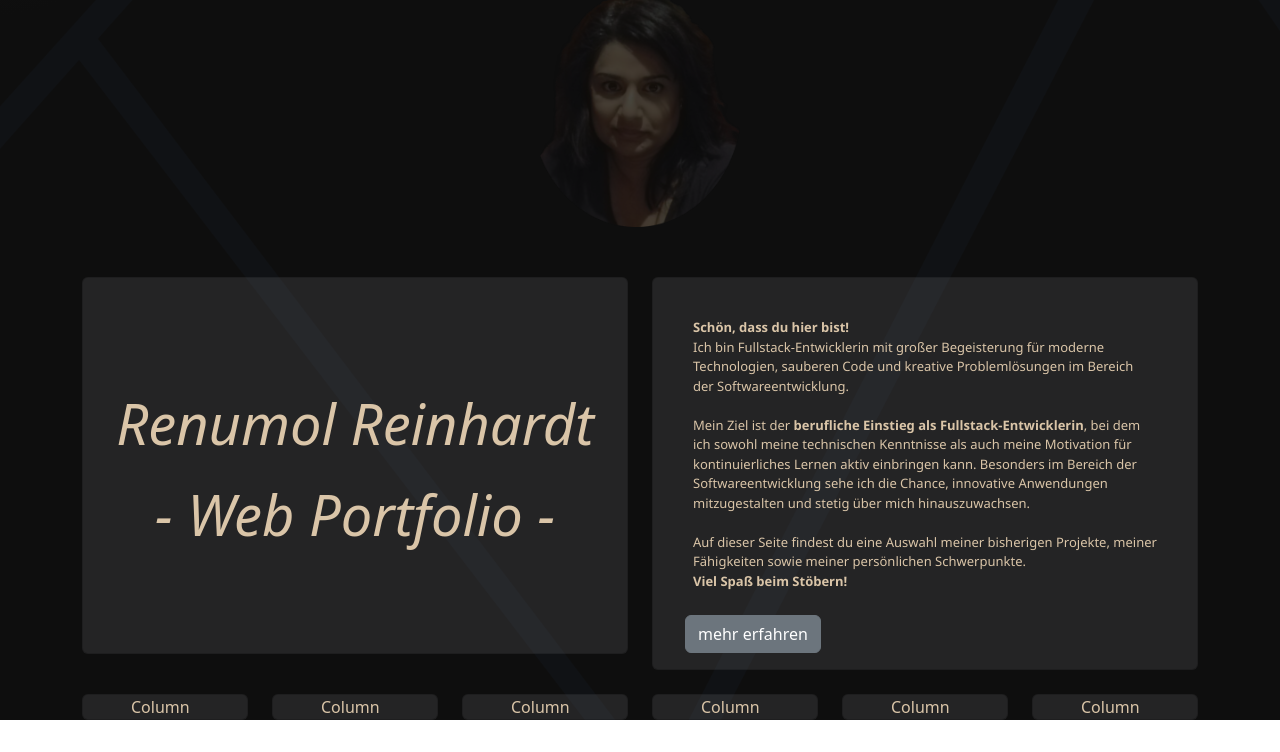
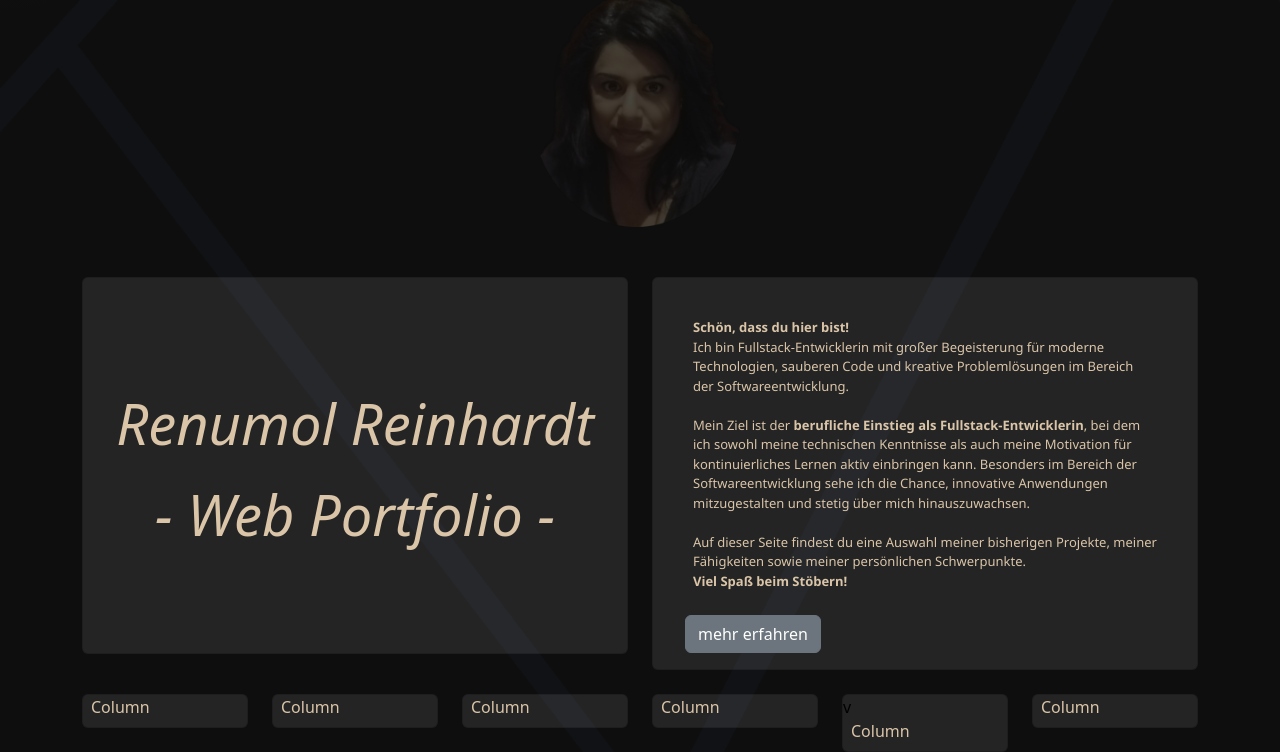
Before and after one commit to RenoR-711/Portfolio-Website, a plain HTML site: page index.html in a window 1280 px wide. Shown: the part 135-887 px from the top of the page. Before the commit the page ends 855 px from the top, so only its background shows below. Drawn offline with nearby package versions, Linux system fonts and the light colour scheme.

Commit message:
Update index.html

```diff
--- a/index.html
+++ b/index.html
@@ -198,42 +198,42 @@
   <div class="row">
     <div class="col-sm-2 ">
       <div class="card rounded text-body-emphasis bg-body-secondary bg-opacity-10">
-        <div class="ms-5 text-gold">
+        <div class="ms-2 mb-sm-2 text-gold">
           Column
         </div>
       </div>
     </div>
     <div class="col-sm-2">
       <div class="card rounded text-body-emphasis bg-body-secondary bg-opacity-10">
-        <div class="ms-5 text-gold">
+        <div class="ms-2 mb-sm-2 text-gold">
           Column
         </div>
       </div>
     </div>
     <div class="col-sm-2">
       <div class="card rounded text-body-emphasis bg-body-secondary bg-opacity-10">
-        <div class="ms-5 text-gold">
+        <div class="ms-2 mb-sm-2 text-gold">
           Column
         </div>
       </div>
     </div>
     <div class="col-sm-2">
       <div class="card rounded text-body-emphasis bg-body-secondary bg-opacity-10">
-        <div class="ms-5 text-gold">
+        <div class="ms-2 mb-sm-2 text-gold">
           Column
         </div>
       </div>
     </div>
     <div class="col-sm-2">
       <div class="card rounded text-body-emphasis bg-body-secondary bg-opacity-10">
-        <div class="ms-5 text-gold">
+v<div class="ms-2 mb-sm-2 text-gold">
           Column
         </div>
       </div>
     </div>
     <div class="col-sm-2">
       <div class="card rounded text-body-emphasis bg-body-secondary bg-opacity-10">
-        <div class="ms-5 text-gold">
+        <div class="ms-2 mb-sm-2 text-gold">
           Column
         </div>
       </div>
```
